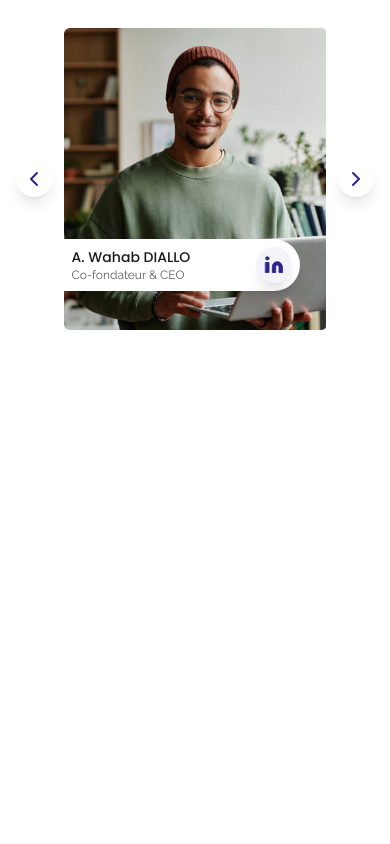
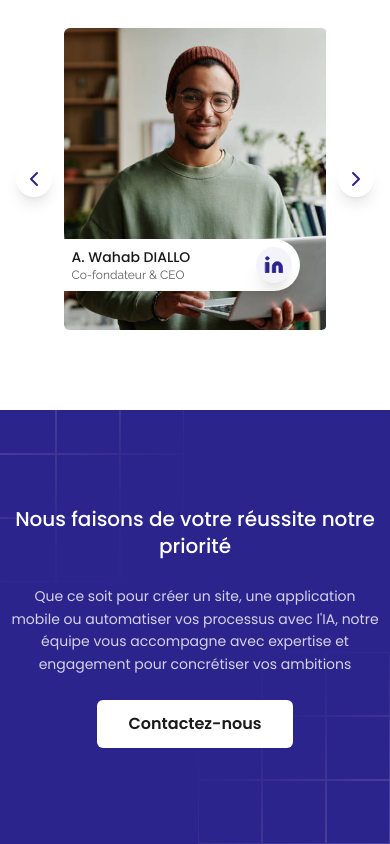
Before and after one commit to SaidouJalloh/afriAi-solutions, a Next.js app: page / in a window 390 px wide. Shown: the part 6774-7618 px from the top of the page. Before the commit the page ends 7104 px from the top, so only its background shows below. Built offline with nearby package versions, Linux system fonts and the light colour scheme.

Commit message:
AFRI-10 Implement CTA section (responsive)

```diff
--- a/src/app/page.tsx
+++ b/src/app/page.tsx
@@ -6,6 +6,7 @@ import Header from "@components/header/header";
 import Home from "@components/home/home/home";
 import Testimonials from "@/components/testimonials/testimonials-section/testimonials";
 import Team from "@/components/team/team-section/team";
+import CTASection from "@/components/CTA/cta-section";
 
 export default function LandingPage() {
     return (
@@ -18,6 +19,7 @@ export default function LandingPage() {
             <Stats />
             <Testimonials />
             <Team />
+            <CTASection />
         </div>
     );
 }
--- /dev/null
+++ b/src/components/CTA/cta-section.module.scss
@@ -0,0 +1,34 @@
+// Section principale
+.ctaSection {
+    @apply mt-20 w-full relative sm:py-20 py-24 bg-afri-primary overflow-hidden;
+}
+
+// Container du contenu
+.contentWrapper {
+    @apply text-center lg:w-[60%] md:w-[90%] w-[95%] relative z-10 mx-auto flex flex-col gap-2;
+}
+
+// Titre
+.title {
+    @apply font-poppins font-medium lg:text-2xl text-xl text-white leading-snug;
+}
+
+// Description
+.description {
+    @apply text-white/80 lg:text-base text-sm mt-4 leading-relaxed;
+}
+
+// Bouton CTA
+.ctaButton {
+    @apply bg-white text-afri-text-primary font-semibold py-3 px-8 rounded-md shadow-sm lg:text-lg text-base;
+    @apply hover:bg-gray-200 transition max-w-max mx-auto mt-4;
+}
+
+// Décorations (carrés)
+.squaresTopLeft {
+    @apply absolute inset-0 -top-5 -left-2 w-max z-0;
+}
+
+.squaresBottomRight {
+    @apply absolute bottom-0 -right-0 w-max z-0 rotate-180;
+}
--- /dev/null
+++ b/src/components/CTA/cta-section.tsx
@@ -0,0 +1,29 @@
+import Squares from "@ui/squares/squares";
+import styles from "./cta-section.module.scss";
+
+export default function CTASection() {
+    return (
+        <section className={styles.ctaSection}>
+            <div className={styles.contentWrapper}>
+                <h2 className={styles.title}>Nous faisons de votre réussite notre priorité</h2>
+
+                <p className={styles.description}>
+                    Que ce soit pour créer un site, une application mobile ou automatiser vos processus avec l'IA, notre
+                    équipe vous accompagne avec expertise et engagement pour concrétiser vos ambitions
+                </p>
+
+                <button type="button" aria-label="Contactez-nous" className={styles.ctaButton}>
+                    Contactez-nous
+                </button>
+            </div>
+
+            <div aria-label="Carrés en haut à gauche pour l'esthétique" className={styles.squaresTopLeft}>
+                <Squares />
+            </div>
+
+            <div aria-label="Carrés en bas à droite pour l'esthétique" className={styles.squaresBottomRight}>
+                <Squares />
+            </div>
+        </section>
+    );
+}
```
